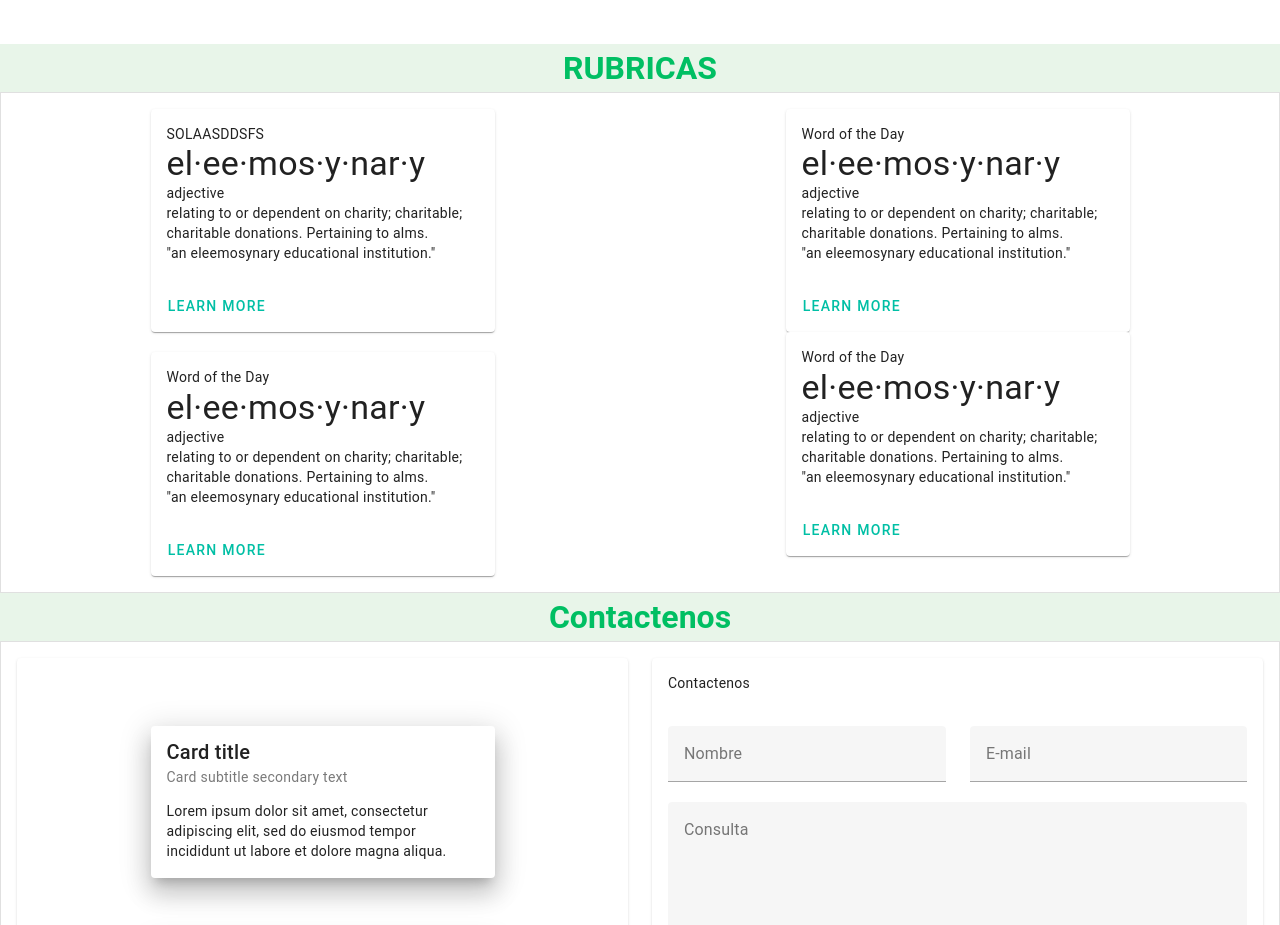
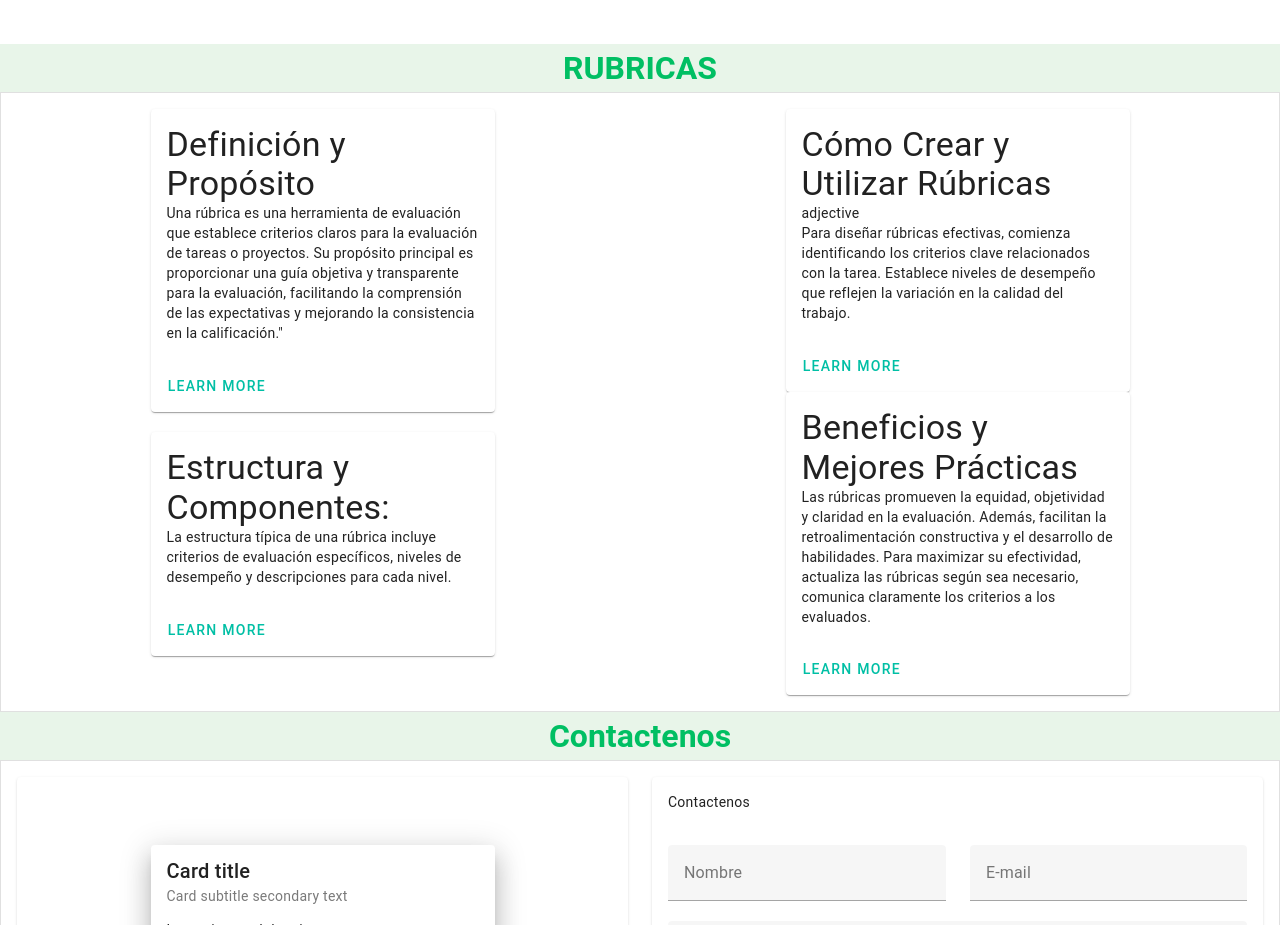
Before and after one commit to giandeveloper2109/FrontEndTPRubricas, a Vue app: page / in a window 1280 px wide. Shown: the part 1020-1945 px from the top of the page. Built offline with nearby package versions, Linux system fonts and the light colour scheme.

Commit message:
Acerca de rubricas

```diff
--- a/src/components/AcercaDerRUBRICAS.vue
+++ b/src/components/AcercaDerRUBRICAS.vue
@@ -9,14 +9,16 @@
       max-width="344"
     >
       <v-card-text>
-        <div> SOLAASDDSFS</div>
+
+
         <p class="text-h4 text--primary">
-          el·ee·mos·y·nar·y
+          Definición y Propósito
         </p>
-        <p>adjective</p>
+
         <div class="text--primary">
-          relating to or dependent on charity; charitable; charitable donations. Pertaining to alms.<br>
-          "an eleemosynary educational institution."
+          Una rúbrica es una herramienta de evaluación que establece criterios claros para la evaluación de tareas o proyectos.
+           Su propósito principal es proporcionar una guía objetiva
+           y transparente para la evaluación, facilitando la comprensión de las expectativas y mejorando la consistencia en la calificación."
         </div>
       </v-card-text>
       <v-card-actions>
@@ -37,9 +39,9 @@
         >
           <v-card-text class="pb-0">
             <p class="text-h4 text--primary">
-              Origin
+              ¿Cómo se diferencia de otros métodos de evaluación?
             </p>
-            <p>late 16th century (as a noun denoting a place where alms were distributed): from medieval Latin eleemosynarius, from late Latin eleemosyna ‘alms’, from Greek eleēmosunē ‘compassion’ </p>
+            <p>A diferencia de métodos de evaluación más subjetivos, como las calificaciones tradicionales, las rúbricas ofrecen un enfoque más estructurado y objetivo para la evaluación. </p>
           </v-card-text>
           <v-card-actions class="pt-0">
             <v-btn
@@ -62,14 +64,15 @@
       max-width="344"
     >
       <v-card-text>
-        <div>Word of the Day</div>
+
         <p class="text-h4 text--primary">
-          el·ee·mos·y·nar·y
+          Estructura y Componentes:
+
         </p>
-        <p>adjective</p>
+
         <div class="text--primary">
-          relating to or dependent on charity; charitable; charitable donations. Pertaining to alms.<br>
-          "an eleemosynary educational institution."
+          La estructura típica de una rúbrica incluye criterios de evaluación específicos, niveles de desempeño y descripciones para cada nivel.
+
         </div>
       </v-card-text>
       <v-card-actions>
@@ -90,9 +93,10 @@
         >
           <v-card-text class="pb-0">
             <p class="text-h4 text--primary">
-              Origin
+              ¿Cómo se organizan los criterios?
             </p>
-            <p>late 16th century (as a noun denoting a place where alms were distributed): from medieval Latin eleemosynarius, from late Latin eleemosyna ‘alms’, from Greek eleēmosunē ‘compassion’ </p>
+            <p>  Los criterios se organizan jerárquicamente,con categorías principales y subcategorías que desglosan
+              los aspectos clave de la tarea.</p>
           </v-card-text>
           <v-card-actions class="pt-0">
             <v-btn
@@ -122,14 +126,15 @@
       max-width="344"
     >
       <v-card-text>
-        <div>Word of the Day</div>
+
         <p class="text-h4 text--primary">
-          el·ee·mos·y·nar·y
+          Cómo Crear y Utilizar Rúbricas
         </p>
         <p>adjective</p>
         <div class="text--primary">
-          relating to or dependent on charity; charitable; charitable donations. Pertaining to alms.<br>
-          "an eleemosynary educational institution."
+          Para diseñar rúbricas efectivas, comienza identificando los criterios clave relacionados con la tarea.
+          Establece niveles de desempeño que reflejen la variación en la calidad del trabajo.
+
         </div>
       </v-card-text>
       <v-card-actions>
@@ -150,9 +155,9 @@
         >
           <v-card-text class="pb-0">
             <p class="text-h4 text--primary">
-              Origin
+              ¿Cómo identificar criterios relevantes?
             </p>
-            <p>late 16th century (as a noun denoting a place where alms were distributed): from medieval Latin eleemosynarius, from late Latin eleemosyna ‘alms’, from Greek eleēmosunē ‘compassion’ </p>
+            <p>Identificar criterios relevantes implica comprender los objetivos de la tarea y descomponerla en sus componentes fundamentales. </p>
           </v-card-text>
           <v-card-actions class="pt-0">
             <v-btn
@@ -177,14 +182,16 @@
       max-width="344"
     >
       <v-card-text>
-        <div>Word of the Day</div>
+
         <p class="text-h4 text--primary">
-          el·ee·mos·y·nar·y
+          Beneficios y Mejores Prácticas
         </p>
-        <p>adjective</p>
+
         <div class="text--primary">
-          relating to or dependent on charity; charitable; charitable donations. Pertaining to alms.<br>
-          "an eleemosynary educational institution."
+          Las rúbricas promueven la equidad, objetividad y claridad en la evaluación. Además, facilitan la retroalimentación constructiva
+           y el desarrollo de habilidades. Para maximizar su efectividad, actualiza las rúbricas según sea necesario, comunica claramente los
+            criterios a los evaluados.
+
         </div>
       </v-card-text>
       <v-card-actions>
@@ -205,9 +212,8 @@
         >
           <v-card-text class="pb-0">
             <p class="text-h4 text--primary">
-              Origin
-            </p>
-            <p>late 16th century (as a noun denoting a place where alms were distributed): from medieval Latin eleemosynarius, from late Latin eleemosyna ‘alms’, from Greek eleēmosunē ‘compassion’ </p>
+              ¿Cómo las rúbricas aseguran consistencia en la evaluación?</p>
+            <p>Al proporcionar criterios claros y descripciones detalladas para cada nivel de desempeño, las rúbricas reducen la ambigüedad y ayudan a los evaluadores a aplicar estándares consistentes, mejorando así la fiabilidad de la evaluación </p>
           </v-card-text>
           <v-card-actions class="pt-0">
             <v-btn
--- a/src/components/Footer.vue
+++ b/src/components/Footer.vue
@@ -30,6 +30,7 @@
 import Formulario from './Formulario.vue';
   export default {
     data: () => ({
+
         icons: [
             "mdi-facebook",
             "mdi-twitter",
```
